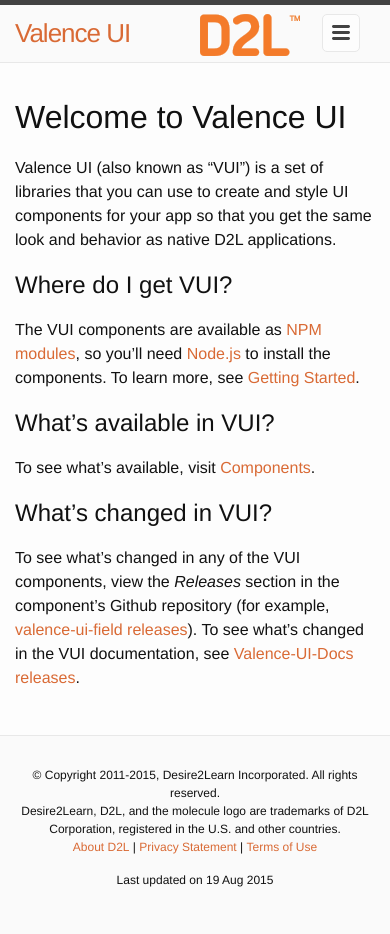
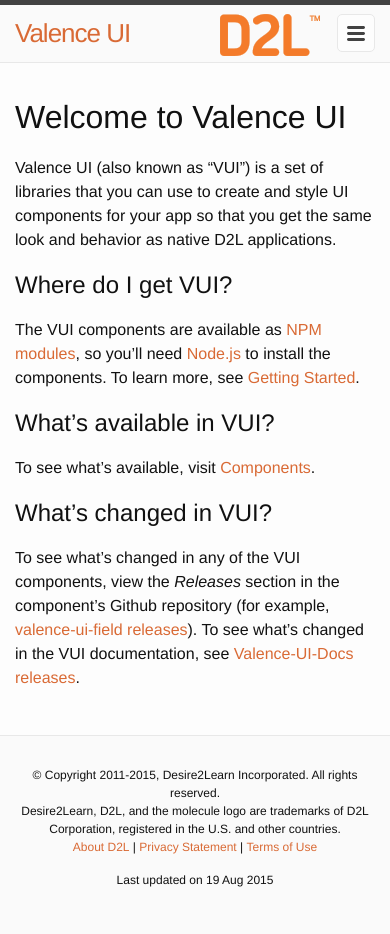
Before and after one commit to njostonehouse/valence-ui-docs, a Jekyll site: the page built from index.md, in a window 390 px wide. Built offline with Jekyll 4.4.1, drawn with Linux system fonts in a browser that asks for light colours.

Commit message:
mobile menu icon as a button instead of a link

```diff
--- a/_includes/head.html
+++ b/_includes/head.html
@@ -5,5 +5,4 @@
 	<title>{% if page.title %}{{ page.title }}{% else %}{{ site.title }}{% endif %}</title>
 	<meta name="description" content="{% if page.excerpt %}{{ page.excerpt | strip_html | strip_newlines | truncate: 160 }}{% else %}{{ site.description }}{% endif %}">
 	<link rel="stylesheet" href="{{ "/css/main.css" | prepend: site.baseurl }}">
-	<link rel="canonical" href="{{ page.url | replace:'index.html','' | prepend: site.baseurl | prepend: site.url }}">
 </head>
--- a/_includes/header.html
+++ b/_includes/header.html
@@ -8,14 +8,13 @@
 		</div>
 		<div style="clear:both;">
 			<nav class="site-nav">
-				<a href="#" class="menu-icon">
+				<button class="menu-icon">
 					<svg viewBox="0 0 18 15">
 						<path fill="#424242" d="M18,1.484c0,0.82-0.665,1.484-1.484,1.484H1.484C0.665,2.969,0,2.304,0,1.484l0,0C0,0.665,0.665,0,1.484,0 h15.031C17.335,0,18,0.665,18,1.484L18,1.484z"/>
 						<path fill="#424242" d="M18,7.516C18,8.335,17.335,9,16.516,9H1.484C0.665,9,0,8.335,0,7.516l0,0c0-0.82,0.665-1.484,1.484-1.484 h15.031C17.335,6.031,18,6.696,18,7.516L18,7.516z"/>
 						<path fill="#424242" d="M18,13.516C18,14.335,17.335,15,16.516,15H1.484C0.665,15,0,14.335,0,13.516l0,0 c0-0.82,0.665-1.484,1.484-1.484h15.031C17.335,12.031,18,12.696,18,13.516L18,13.516z"/>
 					</svg>
-				</a>
-
+				</button>
 				<div class="trigger">
 					{% for page in site.pages %}
 						{% if page.title and page.exclude_nav == null %}
--- a/_sass/_header.scss
+++ b/_sass/_header.scss
@@ -10,7 +10,7 @@
 	float: right;
 	margin-top: 5px;
 	@include media-query($on-palm) {
-		margin-right: 75px;
+		margin-right: 55px;
 	}
 }
 
@@ -48,19 +48,20 @@
 	@include media-query($on-palm) {
 		position: absolute;
 		top: 9px;
-		right: 30px;
+		right: 15px;
 		background-color: $background-color;
 		border: 1px solid $grey-color-light;
 		border-radius: 5px;
 		text-align: right;
 
 		.menu-icon {
+			background: none;
+			border: none;
 			display: block;
 			float: right;
 			width: 36px;
-			height: 26px;
+			height: 36px;
 			line-height: 0;
-			padding-top: 10px;
 			text-align: center;
 
 			> svg {
```
